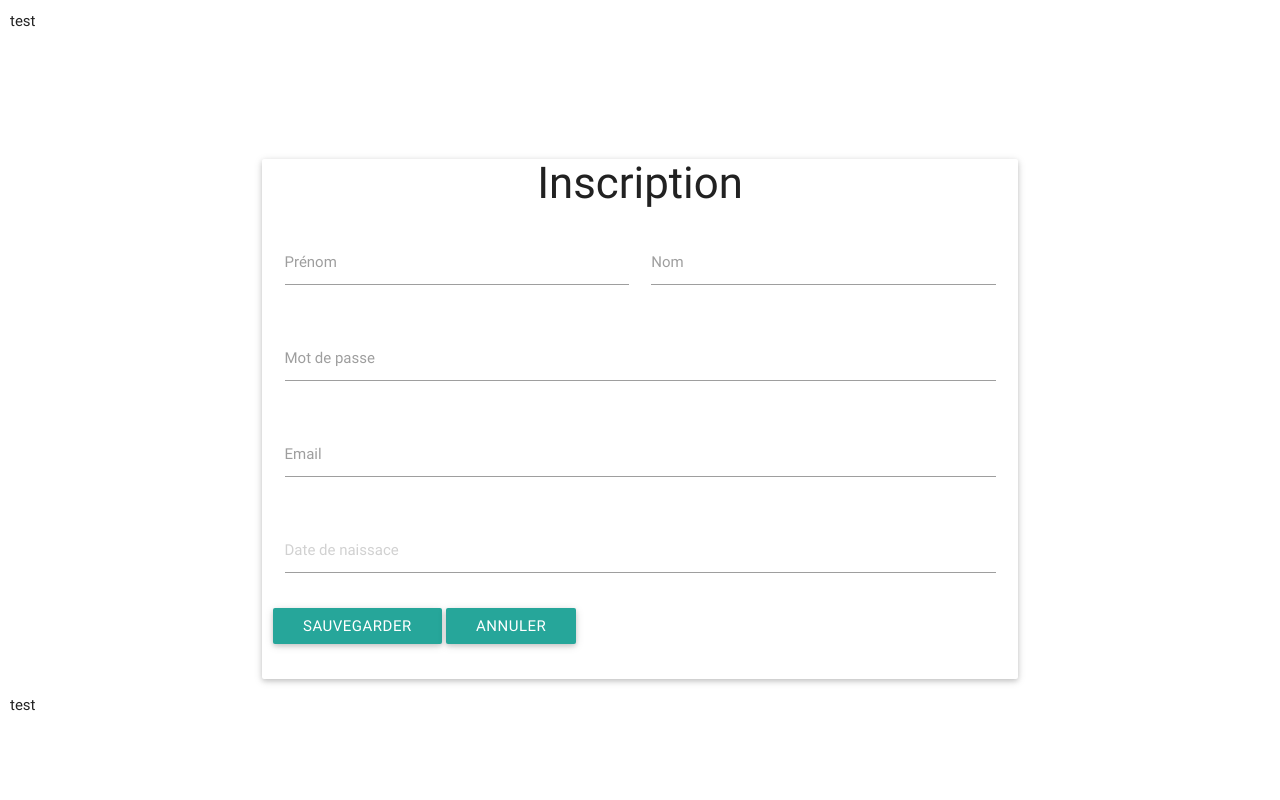
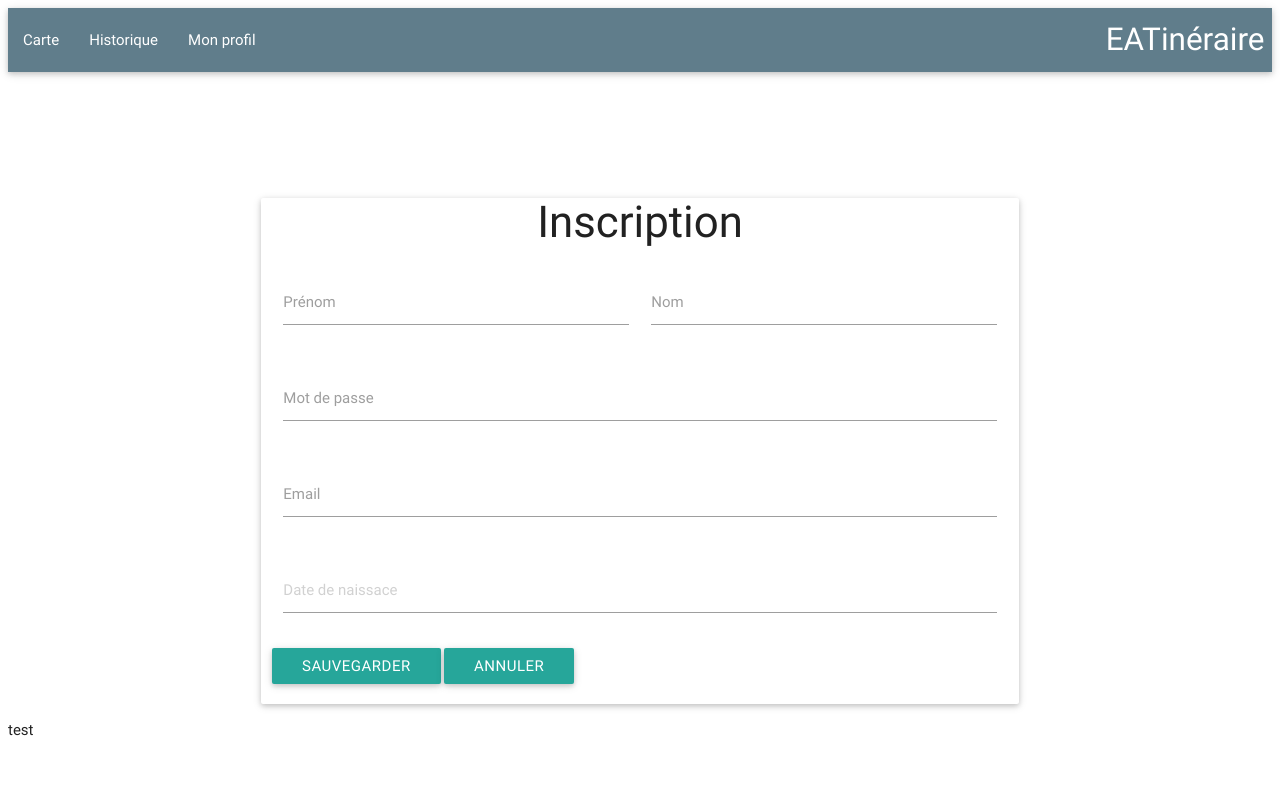
Before and after one commit to Maxiii62/EPSIWORKSHOP, a PHP site: page /front/html/Inscription.php in a window 1280 px wide. Run offline with PHP 8.4, Linux system fonts and the light colour scheme; some libraries are stand-ins or nearby versions.

Commit message:
Vue : nouveau Header

```diff
--- a/fragments/header.php
+++ b/fragments/header.php
@@ -1,4 +1,19 @@
-
-<?php
-echo 'test';
-?>
+<!DOCTYPE html>
+<html>
+    <head>
+        <meta charset="UTF-8">
+        <link href="../../materialize/css/materialize.css" type="text/css" rel="stylesheet" media="screen,projection"/>
+        <link href="../css/style.css" type="text/css" rel="stylesheet" media="screen,projection"/>
+        <title><?php $title ?></title>
+    </head>
+    <body>
+  <nav>
+    <div class="nav-wrapper blue-grey">
+      <a href="#" class="brand-logo right blue-grey">EATinéraire</a>
+      <ul id="nav-mobile" class="left hide-on-med-and-down blue-grey">
+        <li><a href="">Carte</a></li>
+        <li><a href="">Historique</a></li>
+        <li><a href="">Mon profil</a></li>
+      </ul>
+    </div>
+  </nav>
```
